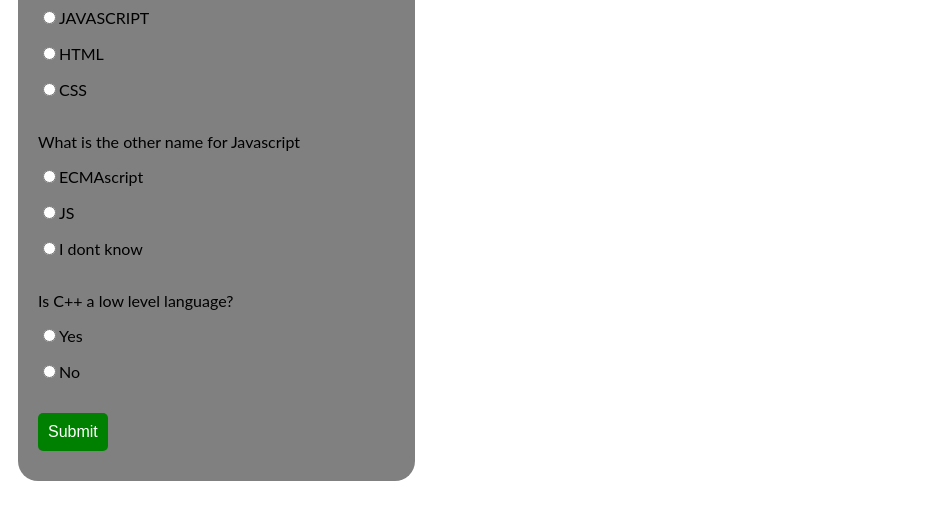
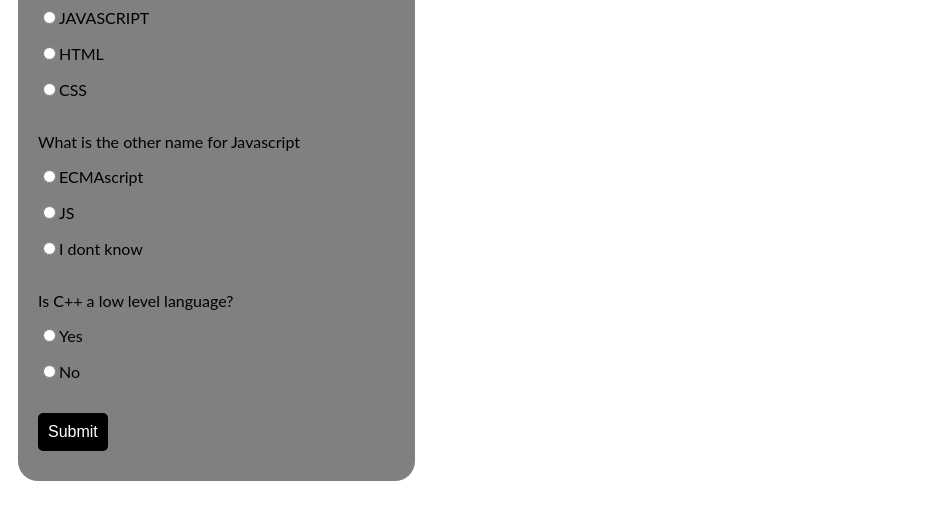
Before and after one commit to omutungu/Quiz-Board, a plain HTML site: page index.html in a window 1280 px wide. Shown: the part 322-842 px from the top of the page, without its empty margins (0-930 px from the left). Drawn offline with Linux system fonts and the light colour scheme.

Commit message:
add Quiz-Board

```diff
--- a/css/styles.css
+++ b/css/styles.css
@@ -19,7 +19,7 @@ input {
 }
 
 #button {
- background: green;
+ background: black;
  border: none;
  border-radius: 5px;
  padding: 10px;
@@ -31,7 +31,7 @@ input {
 
 #button:hover {
  background: white;
- border: 1px solid green;
+ border: 1px solid black;
  color: black;
  cursor: pointer;
 }
```
Also changed, not shown: index.html (+1 -1 lines).
